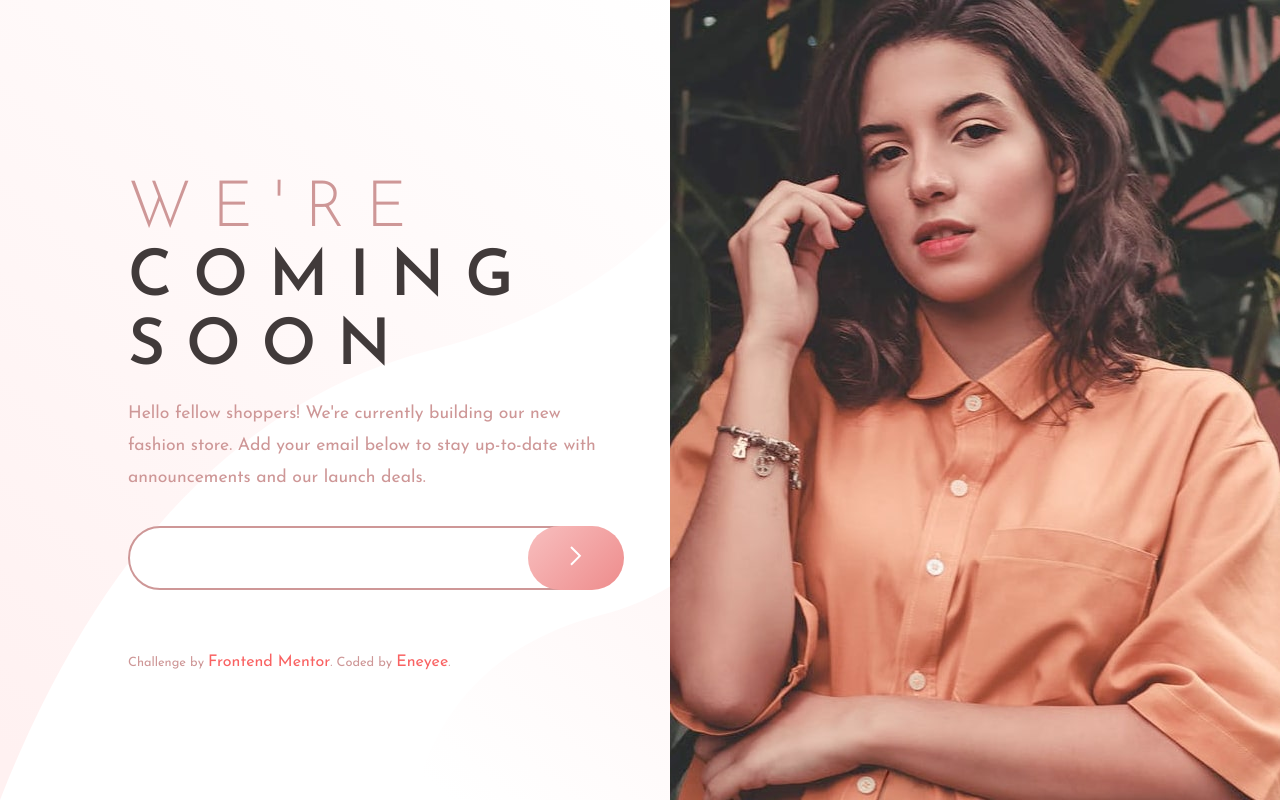
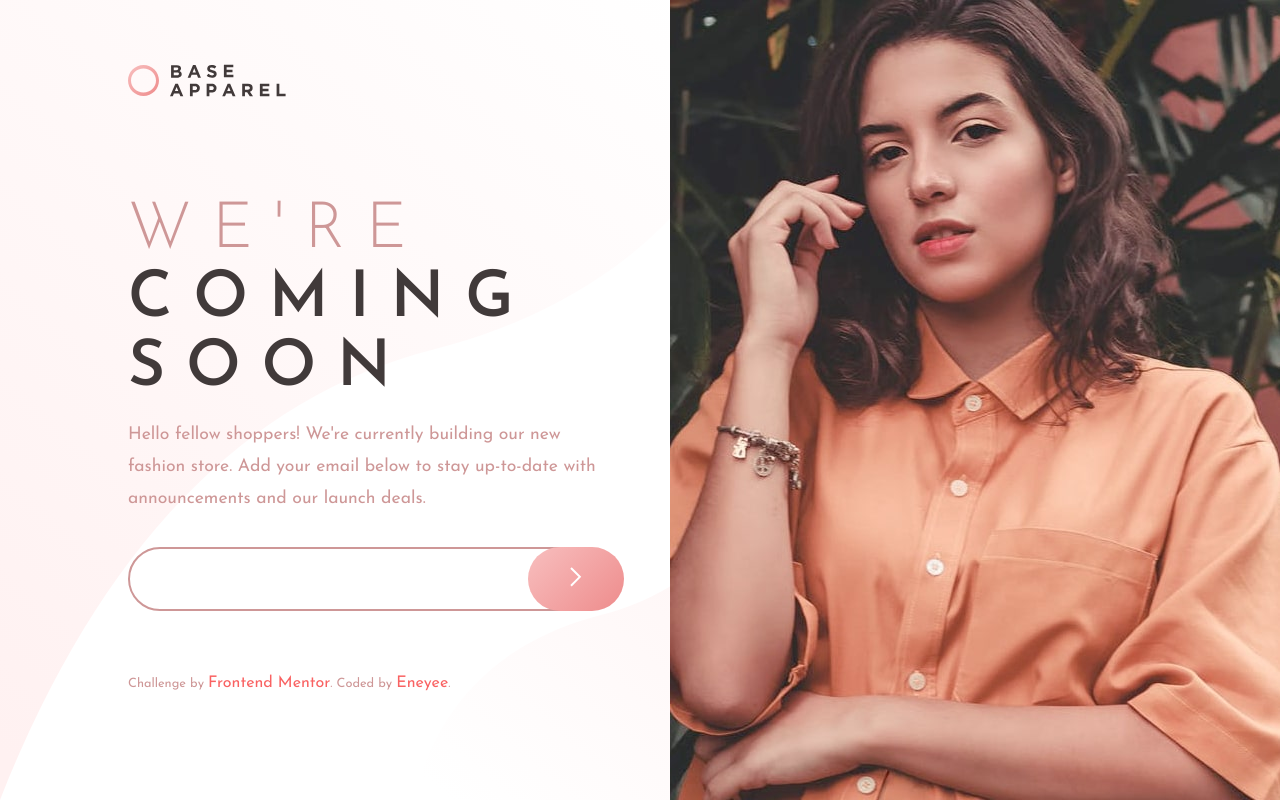
Before and after one commit to Eneyee/base-apparel-coming-soon-master, a plain HTML site: page index.html in a window 1280 px wide. Drawn offline with Linux system fonts and the light colour scheme; the site is published under a folder, as on GitHub Pages, so addresses that start at the root find nothing.

Commit message:
Update index.html

```diff
--- a/index.html
+++ b/index.html
@@ -17,7 +17,7 @@
   <div class="hero-patern">
     <div class="hero-desktop">
     <nav class="logo">
-    <a href="#"><img src="/images/logo.svg" alt=""></a>
+    <a href="#"><img src="./images/logo.svg" alt=""></a>
    </nav>
     <div class="hero-mobile"></div>
     <div class="main-container">
```
